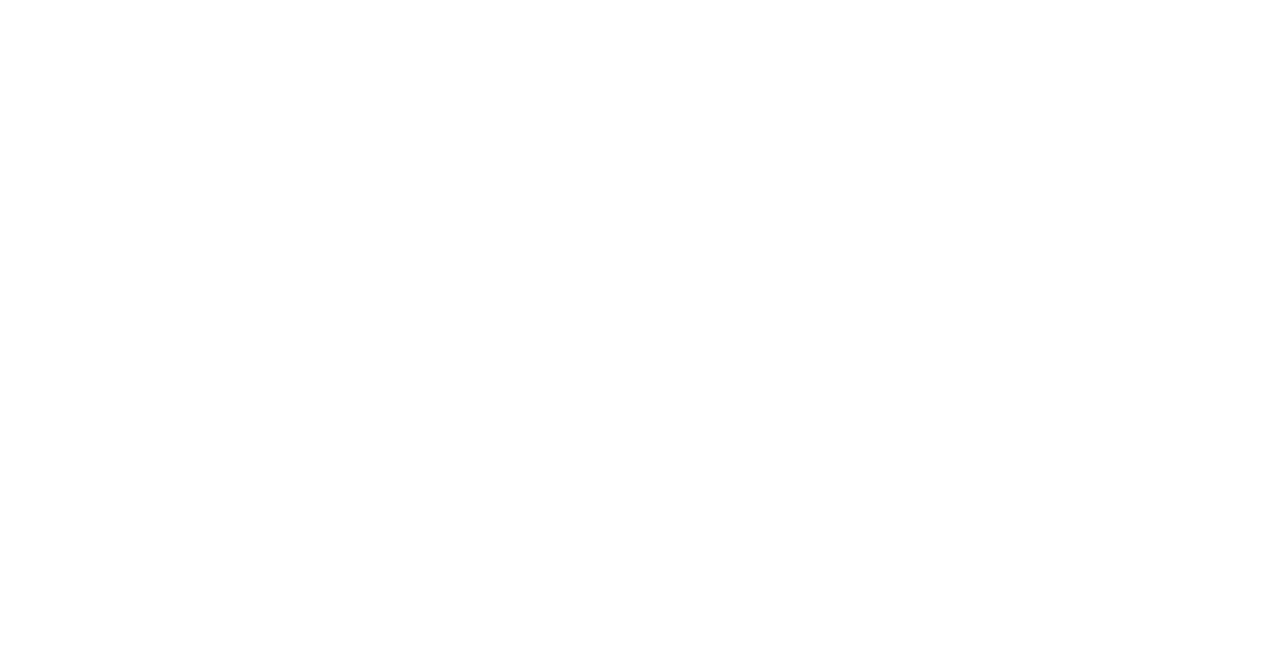
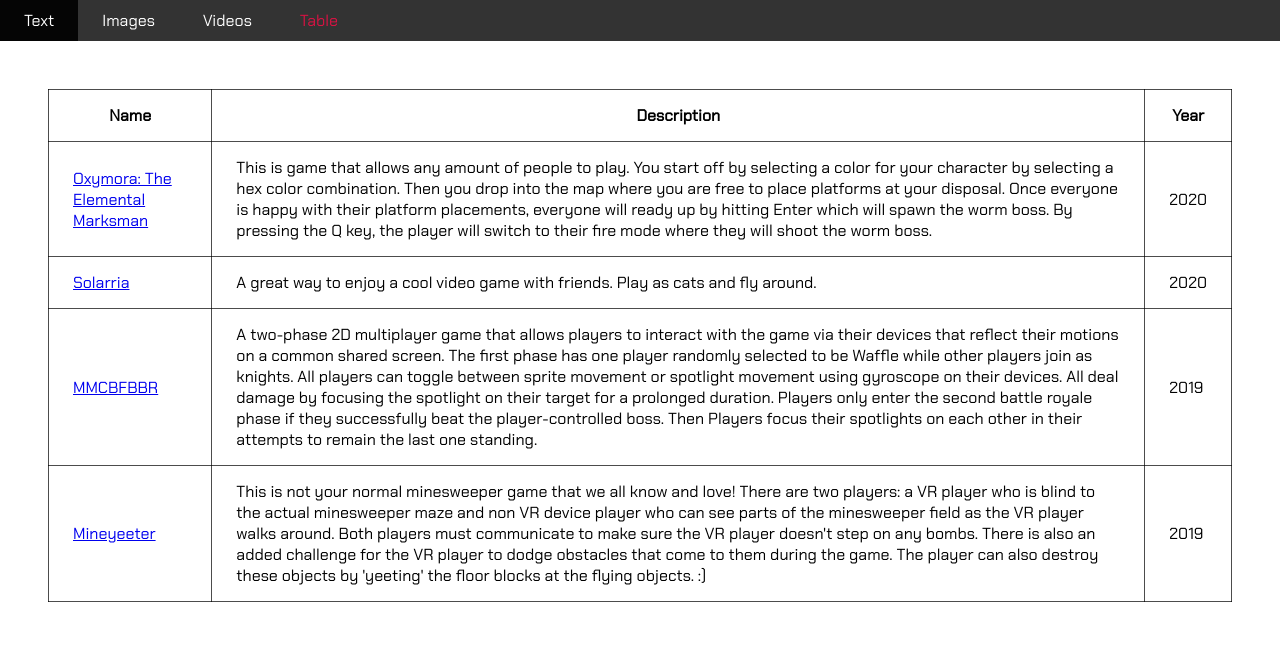
Before and after one commit to tshiUCSB/CS185_PA1, a plain HTML site: page table.html in a window 1280 px wide. Drawn offline with Linux system fonts and the light colour scheme.

Commit message:
started video and completed table

```diff
--- a/style.css
+++ b/style.css
@@ -24,7 +24,7 @@ button:hover {
 	cursor: pointer;
 }
 
-.screen-width {
+.width-screen {
 	width: 100vw;
 }
 
@@ -62,6 +62,15 @@ button:hover {
 	gap: 20px 20px;
 }
 
+table, th, td {
+	border: solid 1px rgba(0, 0, 0, .7);
+	border-collapse: collapse;
+}
+
+th, td {
+	padding: 15px 24px;
+}
+
 .navbar {
 	background-color: rgba(0, 0, 0, .8);
 }
--- a/table.html
+++ b/table.html
@@ -0,0 +1,64 @@
+<!DOCTYPE html>
+<html>
+
+<head>
+	<title>CMPSC185 PA1 Table</title>
+	<meta name="viewport" content="initial-scale=1.0, maximum-scale=1.0, minimum-scale=1.0, user-scalable=no, width=device-width" />
+	<link rel="stylesheet" type="text/css" href="style.css" />
+</head>
+
+<body>
+
+	<div class="navbar width-screen display-flex">
+		<a href="index.html" class="navbar-item">Text</a>
+		<a href="image.html" class="navbar-item">Images</a>
+		<a href="video.html" class="navbar-item">Videos</a>
+		<a href="table.html" class="navbar-item accent">Table</a>
+	</div>
+
+	<section id="project-table">
+		<table class="border-solid">
+			<tr>
+				<th>Name</th>
+				<th>Description</th>
+				<th>Year</th>
+			</tr>
+
+			<tr>
+				<td><a href="https://devpost.com/software/oxymora-the-elemental-marksman">Oxymora: The Elemental Marksman</a></td>
+				<td>
+					This is game that allows any amount of people to play. You start off by selecting a color for your character by selecting a hex color combination. Then you drop into the map where you are free to place platforms at your disposal. Once everyone is happy with their platform placements, everyone will ready up by hitting Enter which will spawn the worm boss. By pressing the Q key, the player will switch to their fire mode where they will shoot the worm boss.
+				</td>
+				<td>2020</td>
+			</tr>
+
+			<tr>
+				<td><a href="https://devpost.com/software/solarria">Solarria</a></td>
+				<td>
+					A great way to enjoy a cool video game with friends. Play as cats and fly around.
+				</td>
+				<td>2020</td>
+			</tr>
+
+			<tr>
+				<td><a href="https://devpost.com/software/mmcbfbbr">MMCBFBBR</a></td>
+				<td>
+					A two-phase 2D multiplayer game that allows players to interact with the game via their devices that reflect their motions on a common shared screen. The first phase has one player randomly selected to be Waffle while other players join as knights. All players can toggle between sprite movement or spotlight movement using gyroscope on their devices. All deal damage by focusing the spotlight on their target for a prolonged duration. Players only enter the second battle royale phase if they successfully beat the player-controlled boss. Then Players focus their spotlights on each other in their attempts to remain the last one standing.
+				</td>
+				<td>2019</td>
+			</tr>
+
+			<tr>
+				<td><a href="https://devpost.com/software/tripman">Mineyeeter</a></td>
+				<td>
+					This is not your normal minesweeper game that we all know and love! There are two players: a VR player who is blind to the actual minesweeper maze and non VR device player who can see parts of the minesweeper field as the VR player walks around. Both players must communicate to make sure the VR player doesn't step on any bombs. There is also an added challenge for the VR player to dodge obstacles that come to them during the game. The player can also destroy these objects by 'yeeting' the floor blocks at the flying objects. :)
+				</td>
+				<td>2019</td>
+			</tr>
+		</table>
+
+	</section>
+
+</body>
+
+</html>
```
Also changed, not shown: image.html (+1 -1 lines), index.html (+1 -1 lines), video.html (+38 -0 lines).
